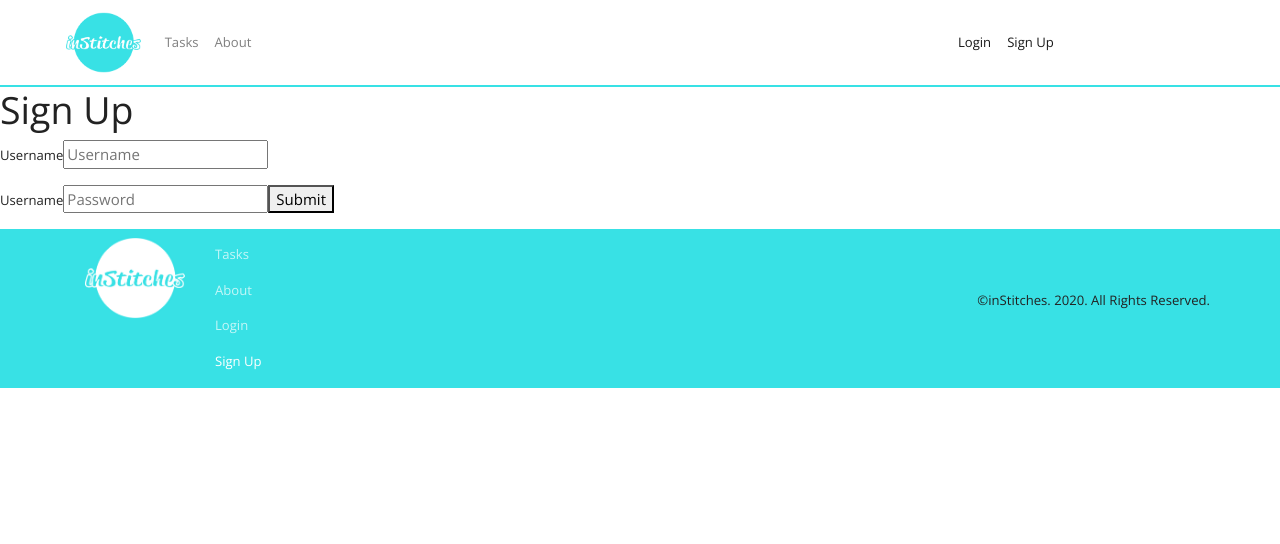
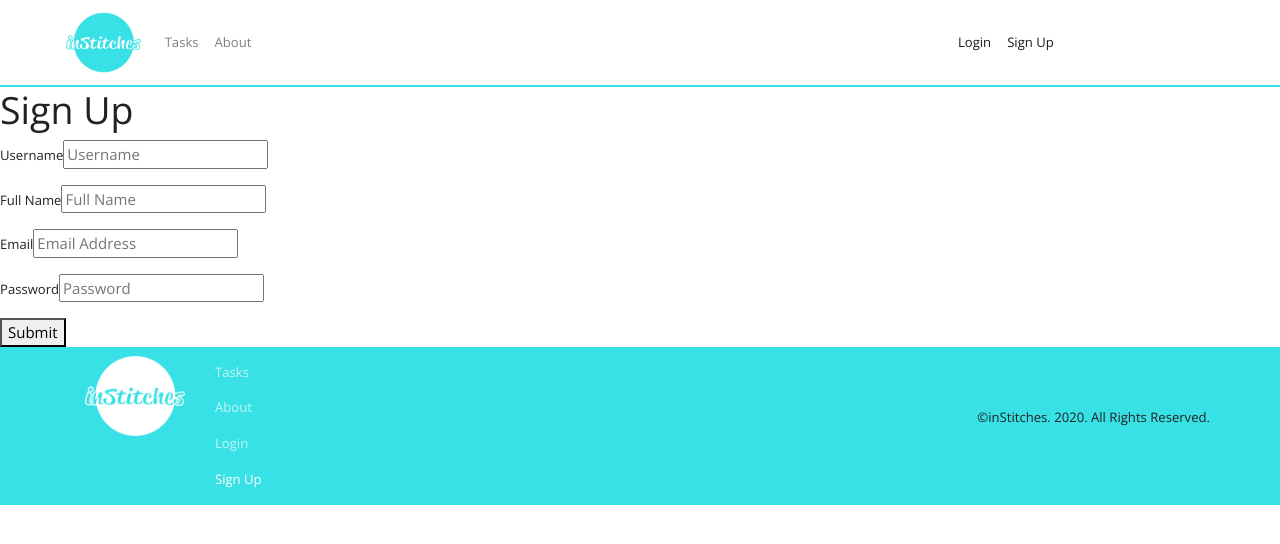
Before and after one commit to Woz-U-Group-Projects/team-dexter, a React (Create React App) app in the folder client-react/: page /signup in a window 1280 px wide. Shown: the top 544 px of the page. Built offline with nearby package versions, Linux system fonts and the light colour scheme; the HTML template or start-up script is replaced by a standard one.

Commit message:
SignUp frontend updated

```diff
--- a/client-react/src/screens/SignUp.js
+++ b/client-react/src/screens/SignUp.js
@@ -23,12 +23,20 @@ export default class SignUp extends React.Component {
             <form onSubmit={this.handleSubmit}>
                 <h1>Sign Up</h1>
                 <label>Username</label>
-                <input name="username" placeholder="Username" value={this.state.username} onChange={this.handleChange} className="form-group" />
+                <input type="text" name="username" placeholder="Username" value={this.state.username} onChange={this.handleChange} className="form-group" />
                 <br/>
 
-                <label>Username</label>
+                <label>Full Name</label>
+                <input type="text" name="Name" placeholder="Full Name" value={this.state.password} onChange={this.handleChange} className="form-group" />
+                <br />
+
+                <label>Email</label>
+                <input type="text" name="email" placeholder="Email Address" value={this.state.password} onChange={this.handleChange} className="form-group" />
+                <br />
+
+                <label>Password</label>
                 <input type="password" name="password" placeholder="Password" value={this.state.password} onChange={this.handleChange} className="form-group" />
-
+                <br />
                 <button type="submit">Submit</button>
             </form>
         )
```
